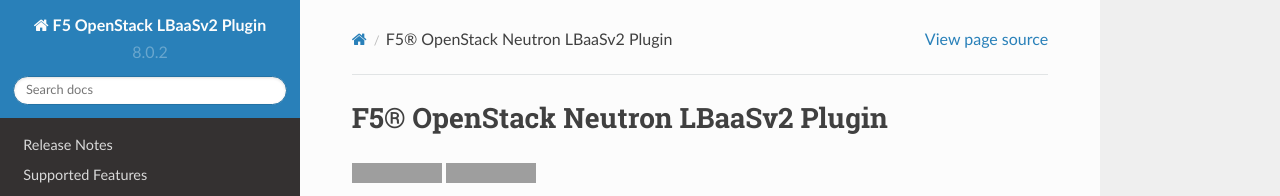
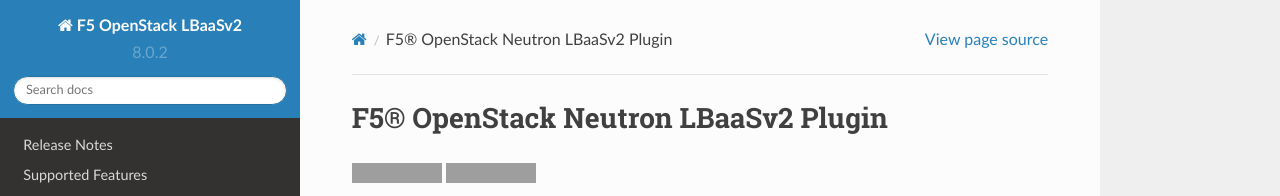
Before and after one commit to F5Networks/f5-openstack-lbaasv2-driver, a Sphinx documentation site: the page built from docs/index.rst, in a window 1280 px wide. Shown: the top 196 px of the page. Built offline with Sphinx 7.4.7 and the Read the Docs theme 2.0.0, drawn with Linux system fonts in a browser that asks for light colours; grey boxes are pictures that could not be loaded.

Commit message:
addressed review comment

```diff
--- a/docs/conf.py
+++ b/docs/conf.py
@@ -61,7 +61,7 @@
 master_doc = 'index'
 
 # General information about the project.
-project = u'F5 OpenStack LBaaSv2 Plugin'
+project = u'F5 OpenStack LBaaSv2'
 copyright = u'2016, F5 Networks Inc.'
 author = u'F5 Networks'
 
@@ -141,7 +141,7 @@
 
 # The name for this set of Sphinx documents.  If None, it defaults to
 # "<project> v<release> documentation".
-html_title = 'F5 OpenStack LBaaSv2 Plugin'
+html_title = 'F5 OpenStack LBaaSv2'
 
 # A shorter title for the navigation bar.  Default is the same as html_title.
 #html_short_title = None
@@ -221,7 +221,7 @@
 #html_search_scorer = 'scorer.js'
 
 # Output file base name for HTML help builder.
-htmlhelp_basename = 'F5OpenStackLBaaSv2Driverdoc'
+htmlhelp_basename = 'F5OpenStackLBaaSv2doc'
 
 # -- Options for LaTeX output ---------------------------------------------
 
@@ -243,7 +243,7 @@
 # (source start file, target name, title,
 #  author, documentclass [howto, manual, or own class]).
 latex_documents = [
-    (master_doc, 'F5OpenStackLBaaSv2.tex', u'F5 OpenStack LBaaSv2 Plugin'
+    (master_doc, 'F5OpenStackLBaaSv2.tex', u'F5 OpenStack LBaaSv2'
                                             u'Documentation',
      u'F5 Networks', 'manual'),
 ]
@@ -274,7 +274,7 @@
 # One entry per manual page. List of tuples
 # (source start file, name, description, authors, manual section).
 man_pages = [
-    (master_doc, 'f5openstacklbaasv2driver', u'F5 OpenStack LBaaSv2 Driver'
+    (master_doc, 'f5openstacklbaasv2', u'F5 OpenStack LBaaSv2'
                                           u'Documentation',
      [author], 1)
 ]
@@ -290,8 +290,8 @@
 #  dir menu entry, description, category)
 texinfo_documents = [
     (master_doc, 'F5OpenStackLBaaSv2', u'F5 OpenStack LBaaSv2'
-                                       u'Plugin Documentation',
-     author, 'F5OpenStackLBaaSv2Plugin', 'One line description of project.',
+                                       u'Documentation',
+     author, 'F5OpenStackLBaaSv2', 'One line description of project.',
      'Miscellaneous'),
 ]
 
```
